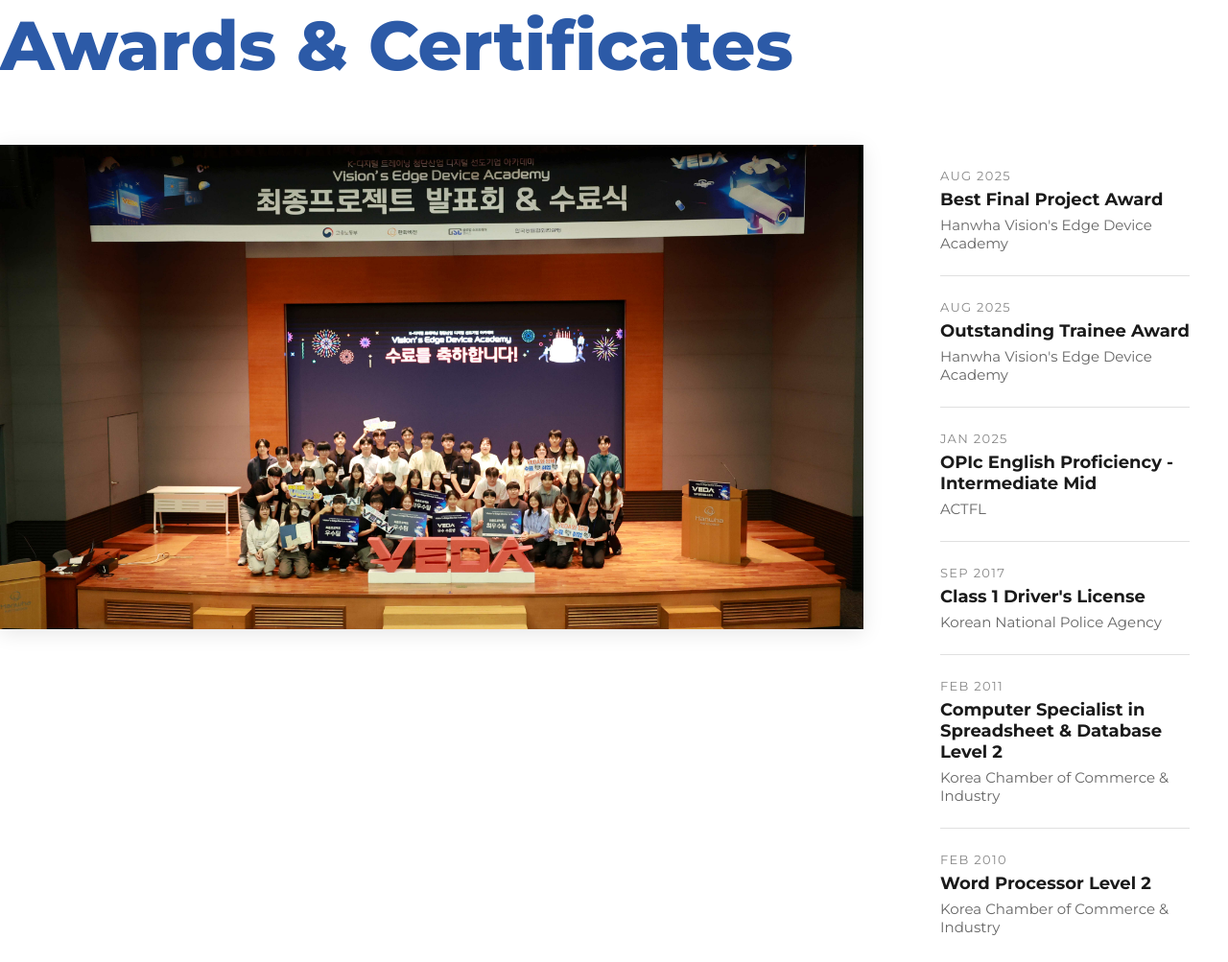
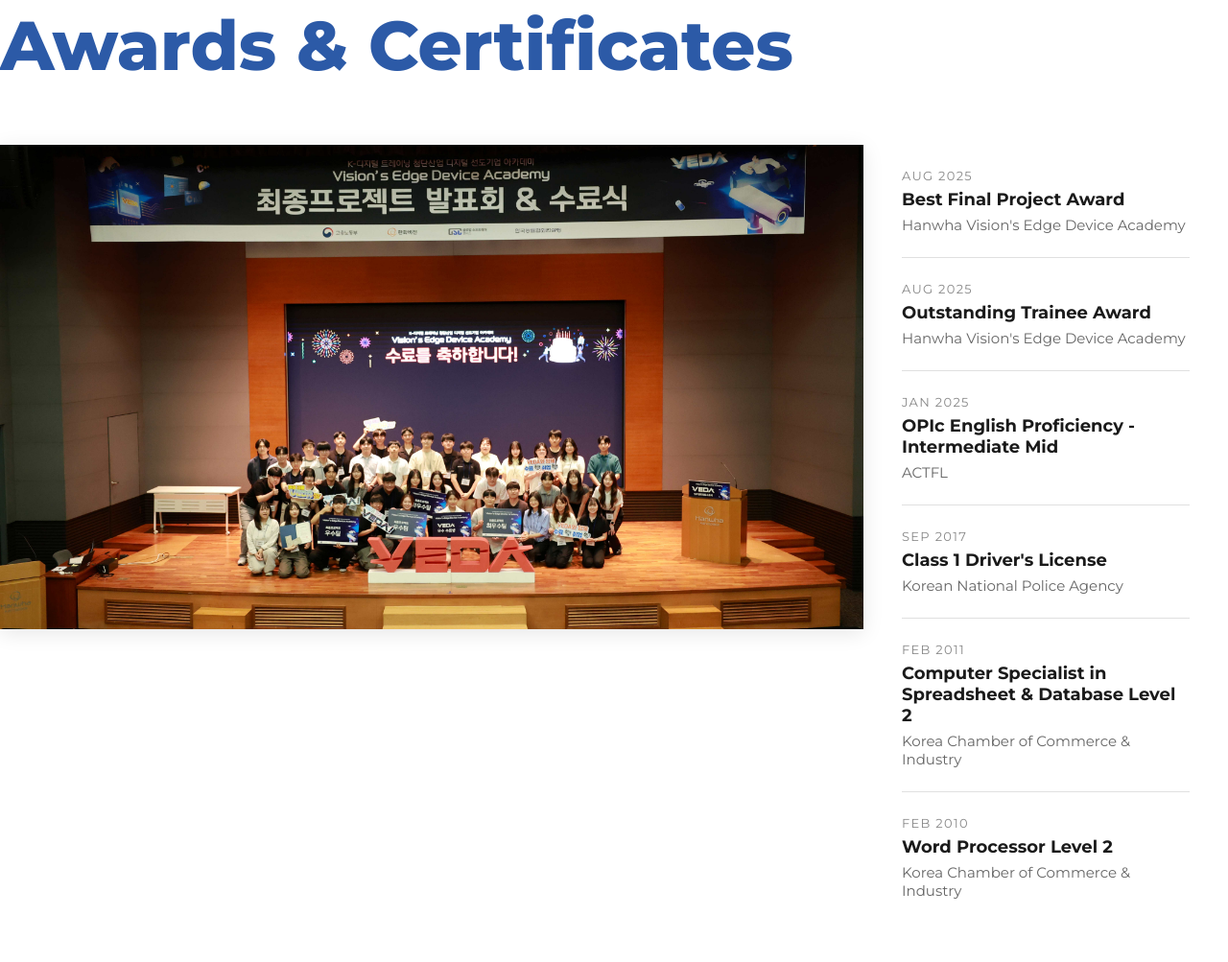
Before and after one commit to kmscallkkk/kmscallkkk.github.io, a plain HTML site: page index.html in a window 1280 px wide. Shown: the part 6329-7332 px from the top of the page at 96% size. Drawn offline with nearby package versions, Linux system fonts and the light colour scheme.

Commit message:
Update index.html

```diff
--- a/index.html
+++ b/index.html
@@ -697,10 +697,11 @@
 
     .awards-layout {
       display: flex;
-      gap: 80px;
+      gap: 40px;
       align-items: flex-start;
       margin-top: 40px;
       margin-left: -40px;
+      margin-right: -40px;
     }
 
     .awards-image {
@@ -719,6 +720,7 @@
       flex: 1;
       margin-right: 0;
       max-width: none;
+      padding-right: 40px;
     }
 
     .awards .section-title {
```
